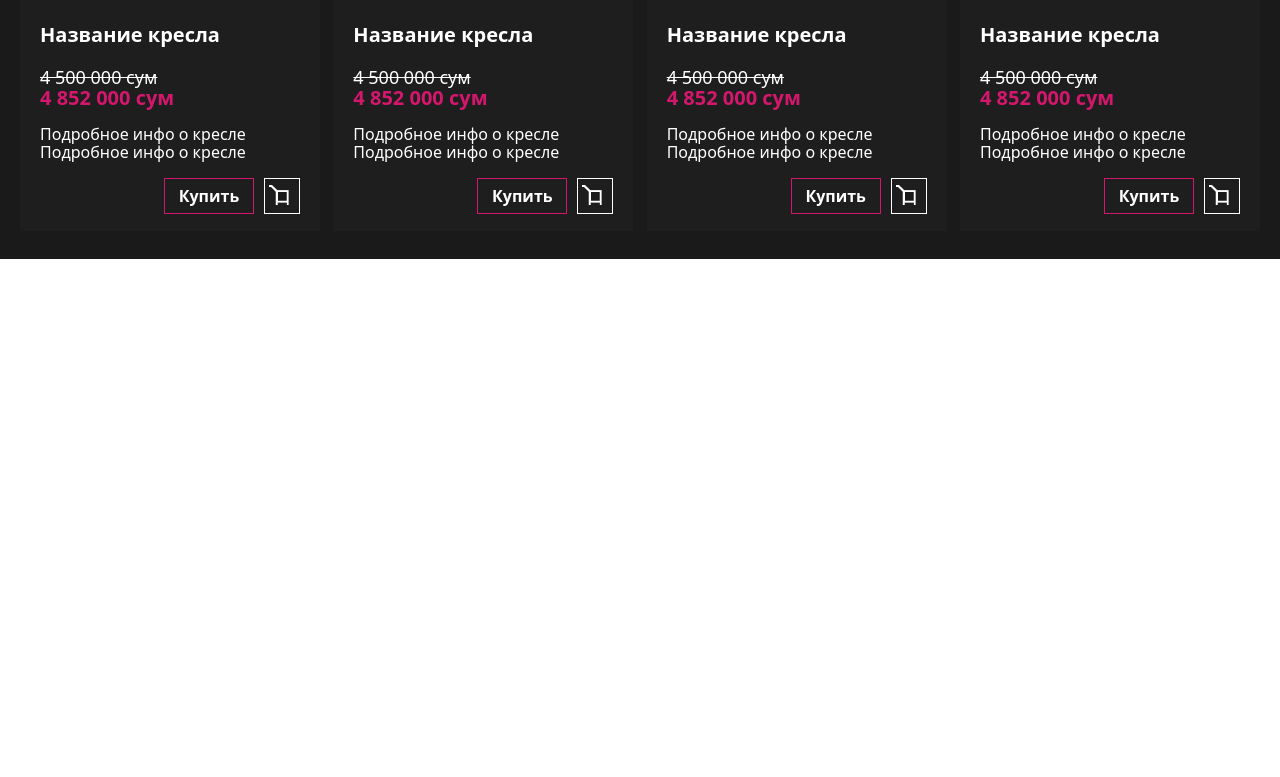
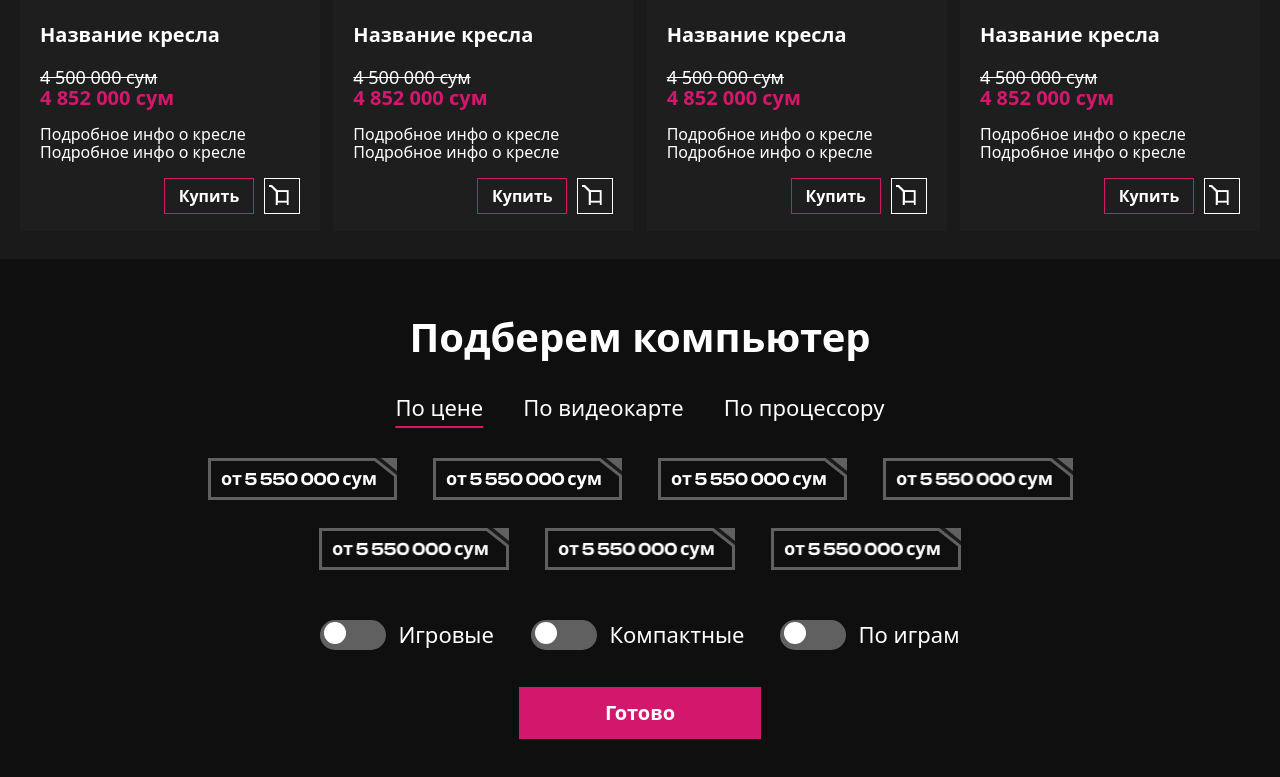
Before and after one commit to AbdulboisNigmatjonov17/inGame, a Next.js app: page / in a window 1280 px wide. Shown: the part 3306-4083 px from the top of the page. Before the commit the page ends 3565 px from the top, so only its background shows below. Built offline with nearby package versions, Linux system fonts and the light colour scheme.

Commit message:
mini filter component finish

```diff
--- a/src/app/page.tsx
+++ b/src/app/page.tsx
@@ -1,6 +1,6 @@
-
 import Banner from '@/components/banner/Banner'
 import Catalog from '@/components/catalog/Catalog'
+import MiniFilter from '@/components/filter/miniFilter'
 import OurPc from '@/components/pc/OurPc'
 import NewProducts from '@/components/product/NewProducts'
 import SaleProducts from '@/components/product/SaleProducts'
@@ -14,6 +14,7 @@ export default function Home() {
       <OurPc />
       <NewProducts />
       <SaleProducts />
+      <MiniFilter />
     </>
   )
 }
--- /dev/null
+++ b/src/components/filter/ToggleSwitch.tsx
@@ -0,0 +1,23 @@
+"use client"
+import { useState } from 'react';
+
+const ToggleSwitch = ({ text }: { text: string }) => {
+    const [isChecked, setIsChecked] = useState(false);
+
+    return (
+        <label className="relative min-w-[175px] inline-flex items-center cursor-pointer mt-6">
+            <input
+                type="checkbox"
+                className="sr-only peer"
+                checked={isChecked}
+                onChange={() => setIsChecked(!isChecked)}
+            />
+            <div className="w-[66px] h-[30px] bg-[#606060] rounded-full peer peer-checked:bg-[#D3176D] peer-checked:after:translate-x-[36px] after:content-[''] after:absolute after:top-[4px] after:left-[4px] after:bg-white after:rounded-full after:h-[22px] after:w-[22px] after:transition-all"></div>
+            <span className="ml-3 text-[22px] font-medium">
+                {text}
+            </span>
+        </label>
+    );
+};
+
+export default ToggleSwitch;
--- /dev/null
+++ b/src/components/filter/miniFilter.tsx
@@ -0,0 +1,37 @@
+"use client"
+import React, { useState } from 'react'
+import ToggleSwitch from './ToggleSwitch'
+import MiniFilterBtn from './miniFilterBtn';
+export default function MiniFilter() {
+    const [activeFilter, setActiveFilter] = useState('По цене');
+
+    const filters = ['По цене', 'По видеокарте', 'По процессору'];
+    return (
+        <div className='bg-[#0F0F0F] text-white min-h-[525px] py-12 flex flex-col items-center gap-10'>
+            <div className='w-[865px] h-[340px] flex flex-col items-center gap-6'>
+                <h1 className='font-semibold text-[40px]'>Подберем компьютер</h1>
+                <div className='flex gap-10'>
+                    {filters.map((filter) => (
+                        <button
+                            key={filter}
+                            className={`font-medium text-[22px] cursor-pointer ${activeFilter === filter
+                                ? 'underline underline-offset-[10px] decoration-[#D3176D]'
+                                : 'no-underline'
+                                }`}
+                            onClick={() => setActiveFilter(filter)}
+                        >
+                            {filter}
+                        </button>
+                    ))}
+                </div>
+                <MiniFilterBtn />
+                <div className='w-full flex flex-wrap justify-center gap-9'>
+                    <ToggleSwitch text={'Игровые'} />
+                    <ToggleSwitch text={'Компактные'} />
+                    <ToggleSwitch text={'По играм'} />
+                </div>
+            </div>
+            <button className='w-[242px] h-[52px] bg-[#D3176D] font-semibold text-[20px] cursor-pointer'>Готово</button>
+        </div>
+    )
+}
--- /dev/null
+++ b/src/components/filter/miniFilterBtn.tsx
@@ -0,0 +1,64 @@
+"use client"
+import { useState } from 'react';
+import Image from 'next/image';
+
+const MiniFilterBtn = () => {
+    const [activeButtons, setActiveButtons] = useState<number[]>([]);
+
+    const toggleButton = (index: number) => {
+        setActiveButtons(prev =>
+            prev.includes(index)
+                ? prev.filter(i => i !== index)
+                : [...prev, index]
+        );
+    };
+
+    const buttons = [
+        { id: 1, defaultImg: '/filter/miniFilterBtn.png', activeImg: '/filter/miniFilterBtn2.png' },
+        { id: 2, defaultImg: '/filter/miniFilterBtn.png', activeImg: '/filter/miniFilterBtn2.png' },
+        { id: 3, defaultImg: '/filter/miniFilterBtn.png', activeImg: '/filter/miniFilterBtn2.png' },
+        { id: 4, defaultImg: '/filter/miniFilterBtn.png', activeImg: '/filter/miniFilterBtn2.png' },
+        { id: 5, defaultImg: '/filter/miniFilterBtn.png', activeImg: '/filter/miniFilterBtn2.png' },
+        { id: 6, defaultImg: '/filter/miniFilterBtn.png', activeImg: '/filter/miniFilterBtn2.png' },
+        { id: 7, defaultImg: '/filter/miniFilterBtn.png', activeImg: '/filter/miniFilterBtn2.png' },
+    ];
+
+    return (
+        <div className='w-full h-[112px] flex gap-y-7 flex-wrap justify-center gap-x-9 mt-2.5'>
+            <div className='flex gap-x-9'>
+                {buttons.slice(0, 4).map((btn, index) => (
+                    <button
+                        key={btn.id}
+                        onClick={() => toggleButton(index)}
+                        className='p-0 border-none bg-transparent cursor-pointer'
+                    >
+                        <Image
+                            src={activeButtons.includes(index) ? btn.activeImg : btn.defaultImg}
+                            width={190}
+                            height={42}
+                            alt='filter button'
+                            aria-label='filter button'
+                        />
+                    </button>
+                ))}
+            </div>
+            {buttons.slice(4).map((btn, index) => (
+                <button
+                    key={btn.id}
+                    onClick={() => toggleButton(index + 4)}
+                    className='p-0 border-none bg-transparent cursor-pointer'
+                >
+                    <Image
+                        src={activeButtons.includes(index + 4) ? btn.activeImg : btn.defaultImg}
+                        width={190}
+                        height={42}
+                        alt='filter button'
+                        aria-label='filter button'
+                    />
+                </button>
+            ))}
+        </div>
+    );
+};
+
+export default MiniFilterBtn;
```
Also changed, not shown: public/filter/miniFilterBtn.png (added), public/filter/miniFilterBtn2.png (added).
